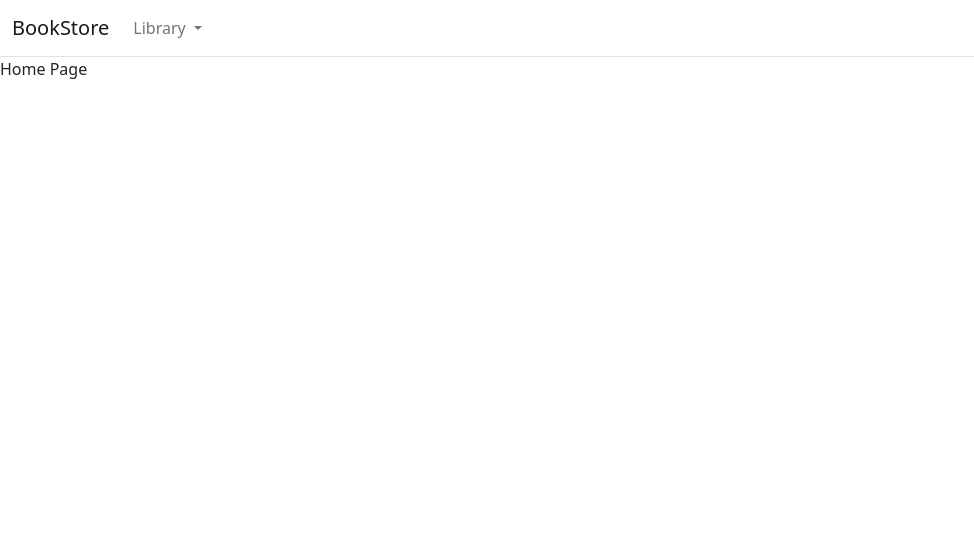
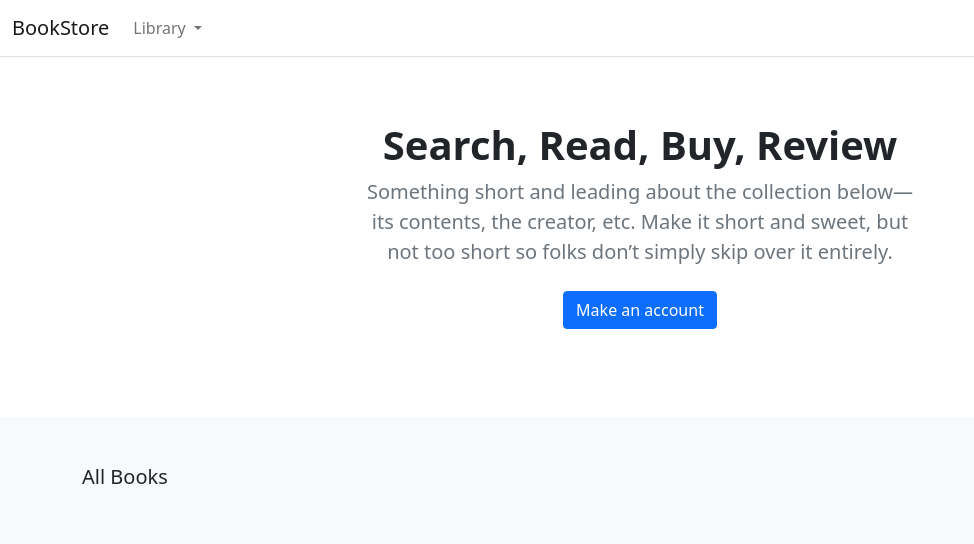
Before and after one commit to Manny-97/Ecommerce, a Django app: page / in a window 1280 px wide. Shown: the top 544 px of the page, without its empty margins (0-974 px from the left). Run offline with Django 4.2, Linux system fonts and the light colour scheme; data comes from the database, SQL or seed files in the repository.

Commit message:
feat: complete home.html

```diff
--- a/templates/store/home.html
+++ b/templates/store/home.html
@@ -1,8 +1,53 @@
-{% extends './base.html' %}
+{% extends "./base.html" %}
+{% load static %}
+{% block title %}BookStore{% endblock %}
+{% block content %}
 
-{% load static %}
-{% block title %}Home{% endblock %}
 
-{% block content %}
-Home Page
+<main>
+
+  <section class="py-5 text-center container">
+    <div class="row py-lg-3">
+      <div class="col-lg-6 col-md-8 mx-auto">
+        <h1 class="h1 fw-bold">Search, Read, Buy, Review</h1>
+        <p class="lead text-muted">Something short and leading about the collection below—its contents, the creator,
+          etc. Make it short and sweet, but not too short so folks don’t simply skip over it entirely.</p>
+        <p>
+          <a href="#" class="btn btn-primary my-2">Make an account</a>
+        </p>
+      </div>
+    </div>
+  </section>
+
+  <div class="album py-5 bg-light">
+    <div class="container">
+
+      <div class="pb-3 h5">All Books</div>
+      <div class="row row-cols-1 row-cols-sm-2 row-cols-md-5 g-3">
+
+        {% for product in products %}
+
+        <div class="col">
+          <div class="card shadow-sm">
+            <img class="img-fluid" alt="Responsive image" src="{{ product.image.url }}">
+            <div class="card-body">
+              <p class="card-text">
+                <a class="text-dark text-decoration-none" href="{{ product.get_absolute_url }}">{{ product.title }}</a>
+              </p>
+              <div class="d-flex justify-content-between align-items-center">
+                <small class="text-muted">9min read</small>
+              </div>
+            </div>
+          </div>
+        </div>
+
+        {% endfor %}
+
+      </div>
+    </div>
+  </div>
+
+
+</main>
+
 {% endblock %}
```
